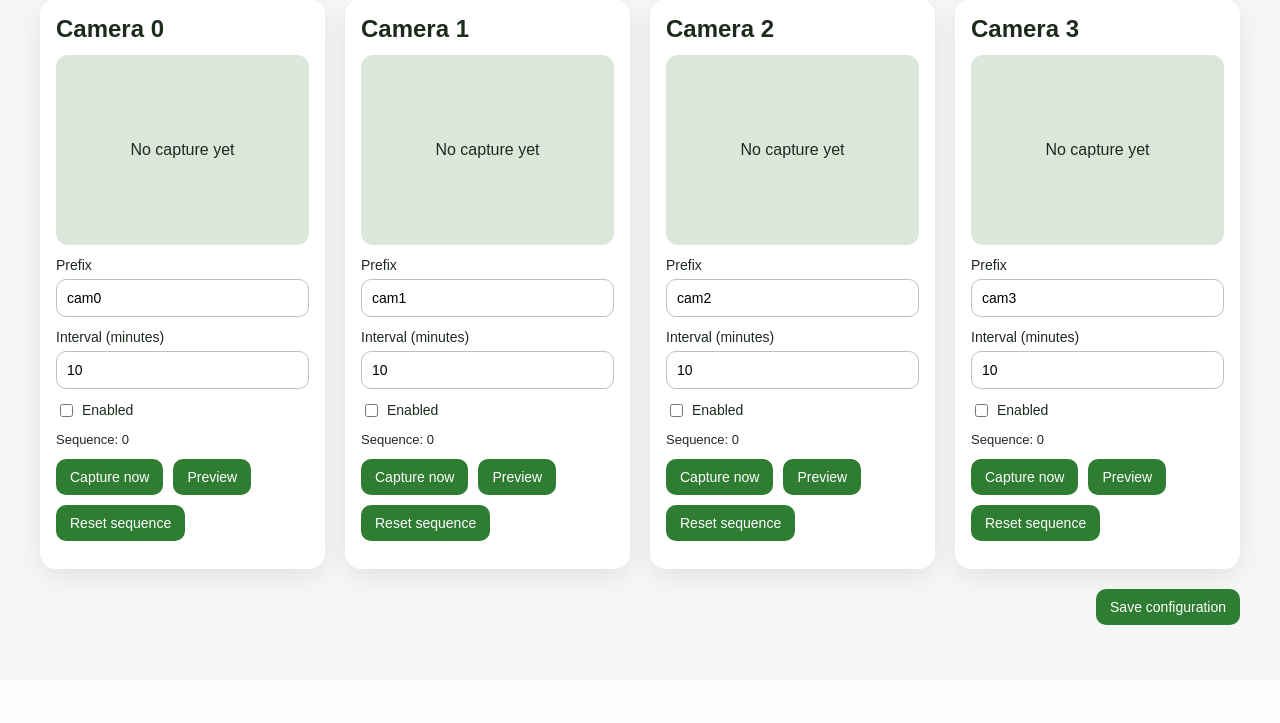
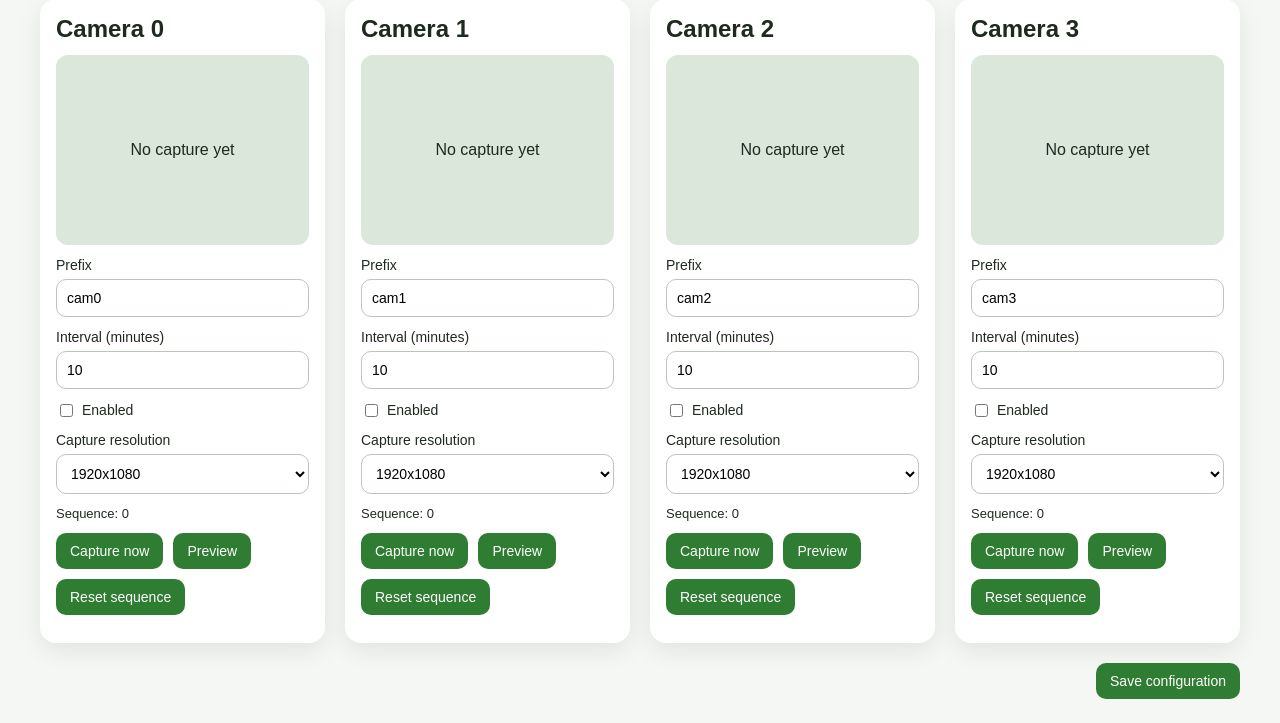
Before and after one commit to rjpg/photo-plant, a Flask app: page / in a window 1280 px wide. Shown: the part 120-843 px from the top of the page. Before the commit the page ends 745 px from the top, so only its background shows below. Run offline with Flask 3, Linux system fonts and the light colour scheme.

Commit message:
Add streaming preview modes and capture resolution options

```diff
--- a/app.py
+++ b/app.py
@@ -18,10 +18,17 @@
 PREVIEWS_DIR = DATA_DIR / "previews"
 
 CAMERA_IDS = [0, 1, 2, 3]
-CAPTURE_WIDTH = 1920
-CAPTURE_HEIGHT = 1080
-PREVIEW_WIDTH = 960
-PREVIEW_HEIGHT = 720
+CAPTURE_RESOLUTIONS = {
+    "1920x1080": (1920, 1080),
+    "1280x720": (1280, 720),
+    "960x720": (960, 720),
+    "640x480": (640, 480),
+}
+DEFAULT_CAPTURE_RESOLUTION = "1920x1080"
+PREVIEW_CARD_WIDTH = 640
+PREVIEW_CARD_HEIGHT = 480
+PREVIEW_MODAL_WIDTH = 960
+PREVIEW_MODAL_HEIGHT = 720
 
 
 @dataclass
@@ -30,6 +37,7 @@
     interval_minutes: int = 10
     enabled: bool = False
     sequence: int = 0
+    capture_resolution: str = DEFAULT_CAPTURE_RESOLUTION
 
 
 def ensure_dirs() -> None:
@@ -116,29 +124,67 @@
 
 def capture_preview(camera_id: int) -> tuple[bool, str | None]:
     output_path = PREVIEWS_DIR / f"cam{camera_id}.jpg"
-    result = capture_image(camera_id, output_path, PREVIEW_WIDTH, PREVIEW_HEIGHT)
+    result = capture_image(camera_id, output_path, PREVIEW_CARD_WIDTH, PREVIEW_CARD_HEIGHT)
     if result.returncode != 0:
         return False, result.stderr or result.stdout
     return True, None
 
 
-def preview_stream_frames(camera_id: int):
-    output_path = PREVIEWS_DIR / f"cam{camera_id}.jpg"
-    while True:
-        result = capture_image(camera_id, output_path, PREVIEW_WIDTH, PREVIEW_HEIGHT)
-        if result.returncode == 0 and output_path.exists():
-            frame = output_path.read_bytes()
-            yield (
-                b"--frame\r\n"
-                b"Content-Type: image/jpeg\r\n\r\n" + frame + b"\r\n"
-            )
-        else:
-            error = (result.stderr or result.stdout or "preview error").encode("utf-8", errors="replace")
-            yield (
-                b"--frame\r\n"
-                b"Content-Type: text/plain\r\n\r\n" + error + b"\r\n"
-            )
-        time.sleep(0.7)
+def preview_stream_frames(camera_id: int, width: int, height: int):
+    cmd = [
+        "rpicam-vid",
+        "--camera",
+        str(camera_id),
+        "-n",
+        "-t",
+        "0",
+        "--width",
+        str(width),
+        "--height",
+        str(height),
+        "--codec",
+        "mjpeg",
+        "--output",
+        "-",
+    ]
+    process = subprocess.Popen(cmd, stdout=subprocess.PIPE, stderr=subprocess.PIPE)
+    buffer = b""
+
+    try:
+        while True:
+            if process.stdout is None:
+                break
+
+            chunk = process.stdout.read(4096)
+            if not chunk:
+                break
+
+            buffer += chunk
+            while True:
+                start = buffer.find(b"\xff\xd8")
+                if start == -1:
+                    buffer = buffer[-2:]
+                    break
+
+                end = buffer.find(b"\xff\xd9", start + 2)
+                if end == -1:
+                    buffer = buffer[start:]
+                    break
+
+                frame = buffer[start:end + 2]
+                buffer = buffer[end + 2:]
+                yield (
+                    b"--frame\r\n"
+                    b"Content-Type: image/jpeg\r\n\r\n" + frame + b"\r\n"
+                )
+    finally:
+        if process.poll() is None:
+            process.terminate()
+            try:
+                process.wait(timeout=2)
+            except subprocess.TimeoutExpired:
+                process.kill()
+                process.wait(timeout=2)
 
 
 def capture_sequence(camera_id: int, config: dict) -> tuple[bool, str | None, str | None]:
@@ -146,7 +192,9 @@
     camera["sequence"] += 1
     filename = f"{camera['prefix']}_{camera['sequence']:06d}.jpg"
     output_path = capture_directory(camera["prefix"]) / filename
-    result = capture_image(camera_id, output_path, CAPTURE_WIDTH, CAPTURE_HEIGHT)
+    resolution = camera.get("capture_resolution", DEFAULT_CAPTURE_RESOLUTION)
+    width, height = CAPTURE_RESOLUTIONS.get(resolution, CAPTURE_RESOLUTIONS[DEFAULT_CAPTURE_RESOLUTION])
+    result = capture_image(camera_id, output_path, width, height)
     if result.returncode != 0:
         camera["sequence"] -= 1
         error_msg = result.stderr or result.stdout or f"rpicam-still exited with code {result.returncode}"
@@ -220,10 +268,15 @@
                 "interval_minutes": camera["interval_minutes"],
                 "enabled": camera["enabled"],
                 "sequence": camera["sequence"],
+                "capture_resolution": camera.get("capture_resolution", DEFAULT_CAPTURE_RESOLUTION),
                 "latest_capture": latest_capture_name(camera["prefix"]),
             }
         )
-    return render_template("index.html", cameras=cameras)
+    return render_template(
+        "index.html",
+        cameras=cameras,
+        capture_resolutions=list(CAPTURE_RESOLUTIONS.keys()),
+    )
 
 
 @app.post("/config")
@@ -234,9 +287,13 @@
         prefix = request.form.get(f"prefix_{camera_id}", f"cam{camera_id}").strip() or f"cam{camera_id}"
         interval = request.form.get(f"interval_{camera_id}", "10").strip()
         enabled = request.form.get(f"enabled_{camera_id}") == "on"
+        capture_resolution = request.form.get(f"capture_resolution_{camera_id}", DEFAULT_CAPTURE_RESOLUTION)
         config["cameras"][key]["prefix"] = prefix
         config["cameras"][key]["interval_minutes"] = max(1, int(interval or "10"))
         config["cameras"][key]["enabled"] = enabled
+        config["cameras"][key]["capture_resolution"] = (
+            capture_resolution if capture_resolution in CAPTURE_RESOLUTIONS else DEFAULT_CAPTURE_RESOLUTION
+        )
     save_config(config)
     return redirect(url_for("index"))
 
@@ -264,8 +321,16 @@
 
 @app.get("/preview-stream/<int:camera_id>")
 def preview_stream(camera_id: int):
+    mode = request.args.get("mode", "card")
+    if mode == "modal":
+        width = PREVIEW_MODAL_WIDTH
+        height = PREVIEW_MODAL_HEIGHT
+    else:
+        width = PREVIEW_CARD_WIDTH
+        height = PREVIEW_CARD_HEIGHT
+
     return Response(
-        preview_stream_frames(camera_id),
+        preview_stream_frames(camera_id, width, height),
         mimetype="multipart/x-mixed-replace; boundary=frame",
     )
 
--- a/static/style.css
+++ b/static/style.css
@@ -61,11 +61,13 @@
 }
 
 input[type="text"],
-input[type="number"] {
+input[type="number"],
+select {
   padding: 10px;
   border: 1px solid #b8c7b8;
   border-radius: 10px;
   font-size: 14px;
+  background: #ffffff;
 }
 
 .toggle {
--- a/templates/index.html
+++ b/templates/index.html
@@ -39,6 +39,15 @@
             Enabled
           </label>
 
+          <label>
+            Capture resolution
+            <select name="capture_resolution_{{ camera.id }}">
+              {% for resolution in capture_resolutions %}
+              <option value="{{ resolution }}" {% if camera.capture_resolution == resolution %}selected{% endif %}>{{ resolution }}</option>
+              {% endfor %}
+            </select>
+          </label>
+
           <div id="camera-{{ camera.id }}-sequence" class="meta">Sequence: {{ camera.sequence }}</div>
 
           <div class="actions">
@@ -76,6 +85,7 @@
     <script>
       let activePreviewCameraId = null
       let modalMode = null
+      let modalPreviewCameraId = null
       let lastCaptures = {}
 
       function ensureCameraImage(cameraId) {
@@ -144,8 +154,10 @@
           const prefix = document.querySelector(`input[name="prefix_${id}"]`).value
           const interval = document.querySelector(`input[name="interval_${id}"]`).value
           const enabled = document.querySelector(`input[name="enabled_${id}"]`).checked
+          const captureResolution = document.querySelector(`select[name="capture_resolution_${id}"]`).value
           formData.append(`prefix_${id}`, prefix)
           formData.append(`interval_${id}`, interval)
+          formData.append(`capture_resolution_${id}`, captureResolution)
           if (enabled) {
             formData.append(`enabled_${id}`, 'on')
           }
@@ -235,7 +247,7 @@
           return
         }
 
-        img.src = `/preview-stream/${cameraId}?t=${Date.now()}`
+        img.src = `/preview-stream/${cameraId}?mode=card&t=${Date.now()}`
         img.style.display = 'block'
         img.dataset.active = 'true'
         activePreviewCameraId = cameraId
@@ -252,11 +264,13 @@
         const modalImage = document.getElementById('preview-modal-image')
         const modalTitle = document.getElementById('preview-modal-title')
         const stopButton = document.querySelector('.preview-modal-actions button')
+        preview.removeAttribute('src')
         modal.hidden = false
-        modalImage.src = preview.src
+        modalImage.src = `/preview-stream/${cameraId}?mode=modal&t=${Date.now()}`
         modalTitle.textContent = `Camera ${cameraId} preview`
         stopButton.hidden = false
         modalMode = 'preview'
+        modalPreviewCameraId = cameraId
       }
 
       function openCaptureModal(cameraId) {
@@ -279,8 +293,14 @@
       function closePreviewModal() {
         const modal = document.getElementById('preview-modal')
         const modalImage = document.getElementById('preview-modal-image')
+        const preview = modalPreviewCameraId !== null ? document.getElementById(`preview-${modalPreviewCameraId}`) : null
         modal.hidden = true
         modalImage.removeAttribute('src')
+        if (modalMode === 'preview' && preview && modalPreviewCameraId !== null) {
+          preview.src = `/preview-stream/${modalPreviewCameraId}?mode=card&t=${Date.now()}`
+        }
+        modalPreviewCameraId = null
+        modalMode = null
       }
 
       function stopPreviewFromModal() {
```
